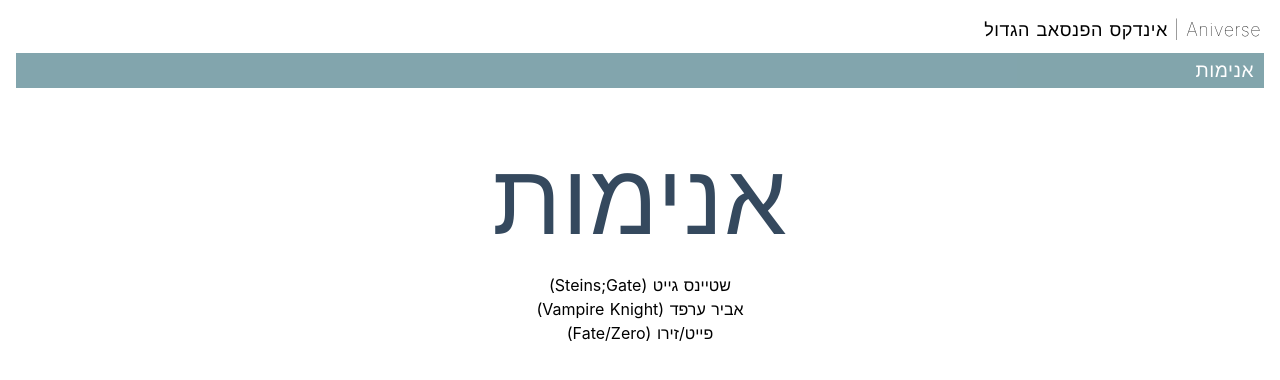
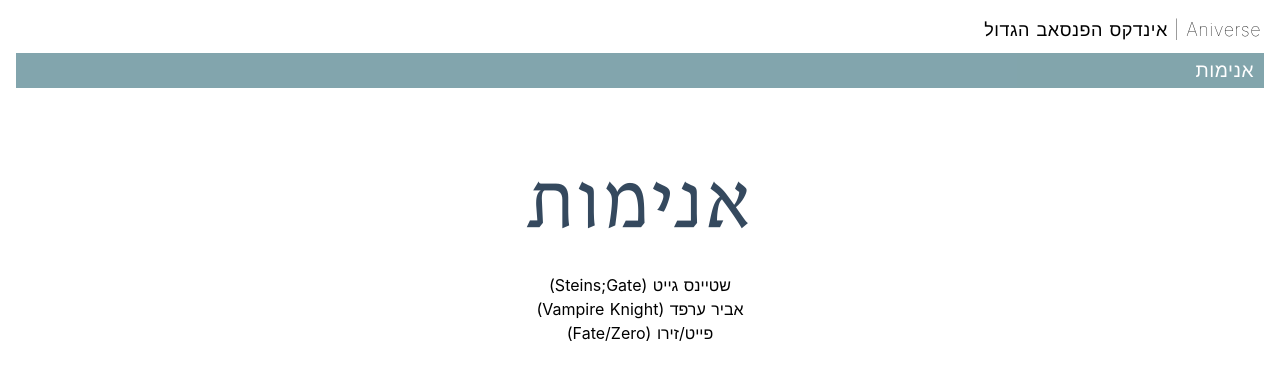
Before and after one commit to aniverse-moe/AniverseUI, a Nuxt app: page /anime in a window 1280 px wide. Shown: the top 380 px of the page. Built offline with nearby package versions, Linux system fonts and the light colour scheme.

Commit message:
Add custom font

```diff
--- /dev/null
+++ b/assets/css/global-fonts.css
@@ -0,0 +1,4 @@
+@font-face {
+  font-family: Bellefair-Regular;
+  src: url("~assets/fonts/Bellefair-Regular.ttf");
+}
--- a/nuxt.config.js
+++ b/nuxt.config.js
@@ -21,6 +21,7 @@
   // Global CSS (https://go.nuxtjs.dev/config-css)
   css: [
     '@/assets/css/global-colors.css',
+    '@/assets/css/global-fonts.css',
   ],
 
   // Plugins to run before rendering page (https://go.nuxtjs.dev/config-plugins)
--- a/pages/anime/index.vue
+++ b/pages/anime/index.vue
@@ -49,6 +49,7 @@
 }
 
 .title {
+  font-family: Bellefair-Regular, "Segoe UI";
   display: block;
   font-weight: 300;
   font-size: 100px;
--- a/pages/index.vue
+++ b/pages/index.vue
@@ -33,7 +33,7 @@
 export default {}
 </script>
 
-<style lang="postcss">
+<style scoped lang="postcss">
 
 .container-under-navbar {
   margin-top: 35px;
```
Also changed, not shown: assets/fonts/Bellefair-Regular.ttf (added), 1 other file (tests, documents, lock files or other folders).
